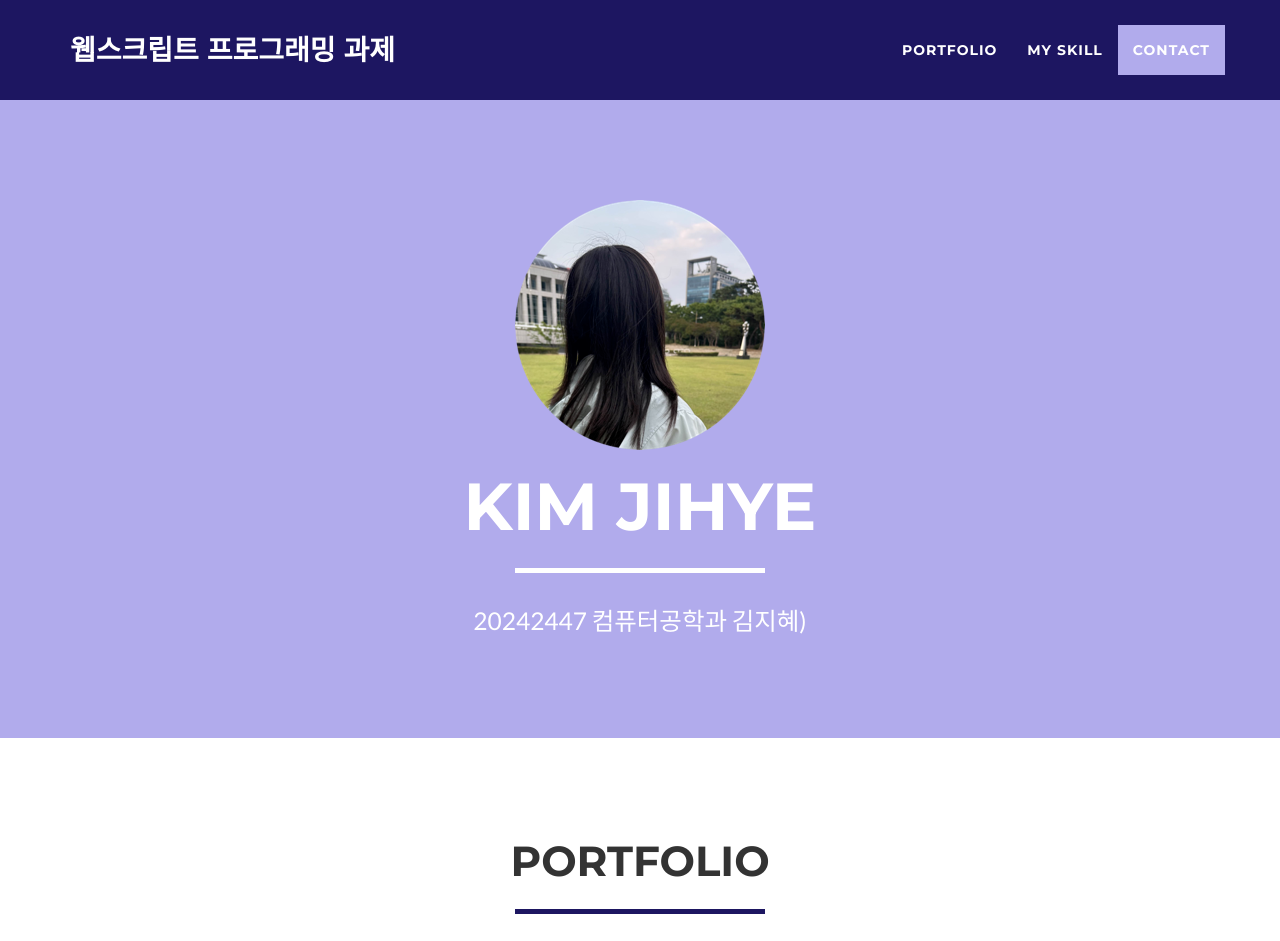
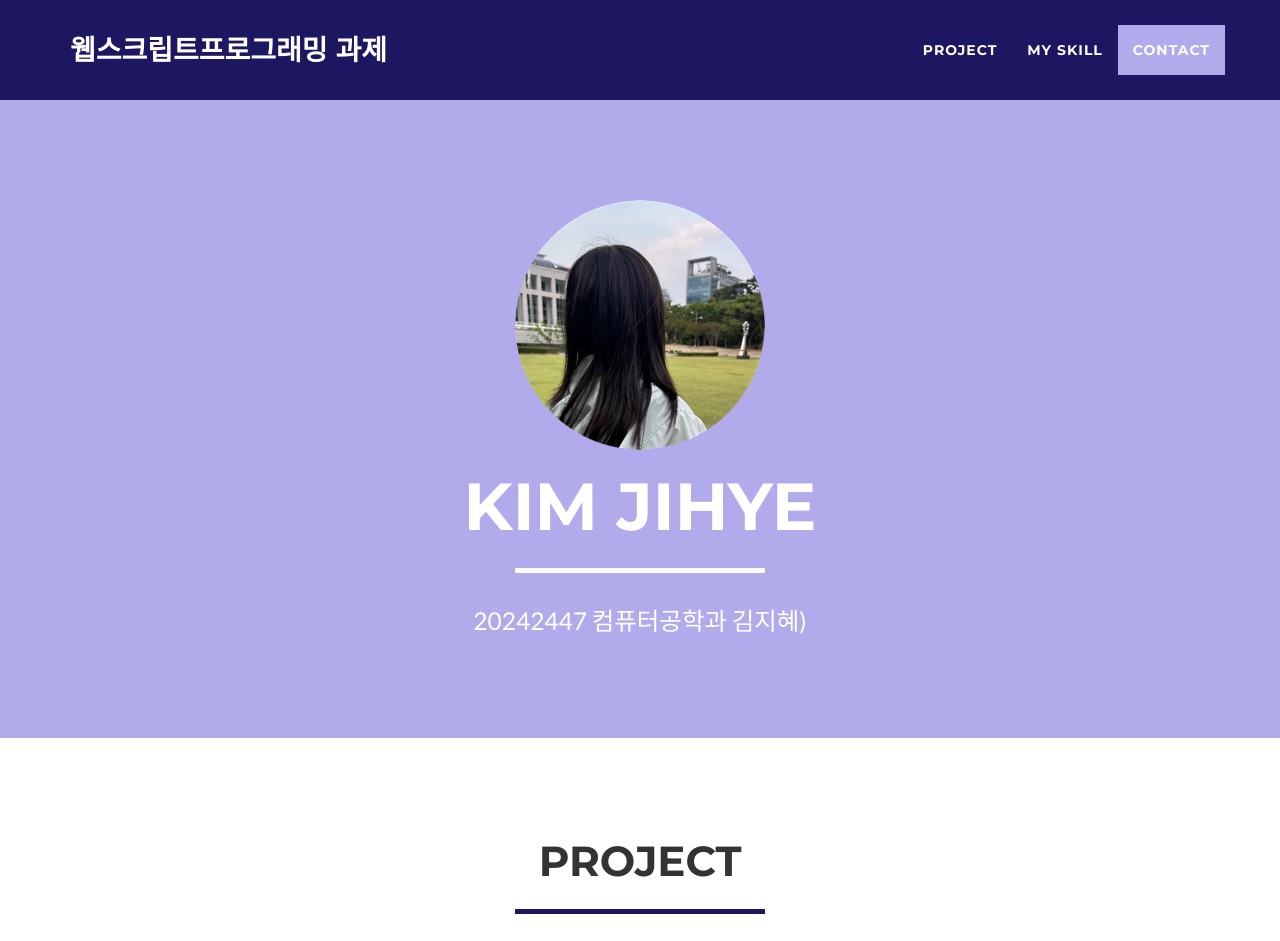
Before and after one commit to pogaem/pogaem.github.io, a website: page index.html in a window 1280 px wide. Shown: the top 941 px of the page. Drawn offline with nearby package versions, Linux system fonts and the light colour scheme.

Commit message:
Update index.html

```diff
--- a/index.html
+++ b/index.html
@@ -35,7 +35,7 @@
                 <button type="button" class="navbar-toggle" data-toggle="collapse" data-target="#bs-example-navbar-collapse-1">
                     <span class="sr-only">Toggle navigation</span> Menu <i class="fa fa-bars"></i>
                 </button>
-                <a class="navbar-brand" href="#page-top">웹스크립트 프로그래밍 과제</a>
+                <a class="navbar-brand" href="#page-top">웹스크립트프로그래밍 과제</a>
             </div>
 
             <!-- Collect the nav links, forms, and other content for toggling -->
@@ -45,7 +45,7 @@
                         <a href="#page-top"></a>
                     </li>
                     <li class="page-scroll">
-                        <a href="#portfolio">Portfolio</a>
+                        <a href="#portfolio">Project</a>
                     </li>
                     <li class="page-scroll">
                         <a href="#about">My Skill</a>
@@ -81,7 +81,7 @@
         <div class="container">
             <div class="row">
                 <div class="col-lg-12 text-center">
-                    <h2>Portfolio</h2>
+                    <h2>Project</h2>
                     <hr class="star-primary">
                 </div>
             </div>
```
